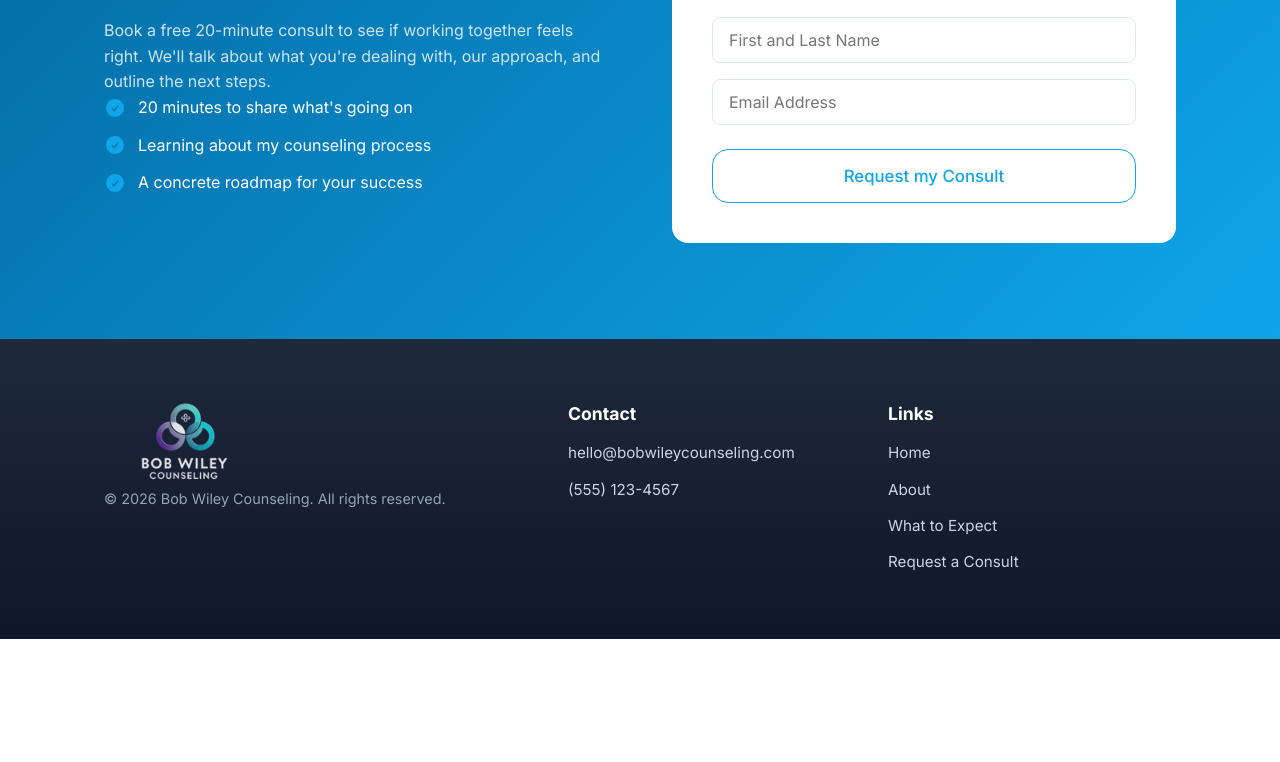
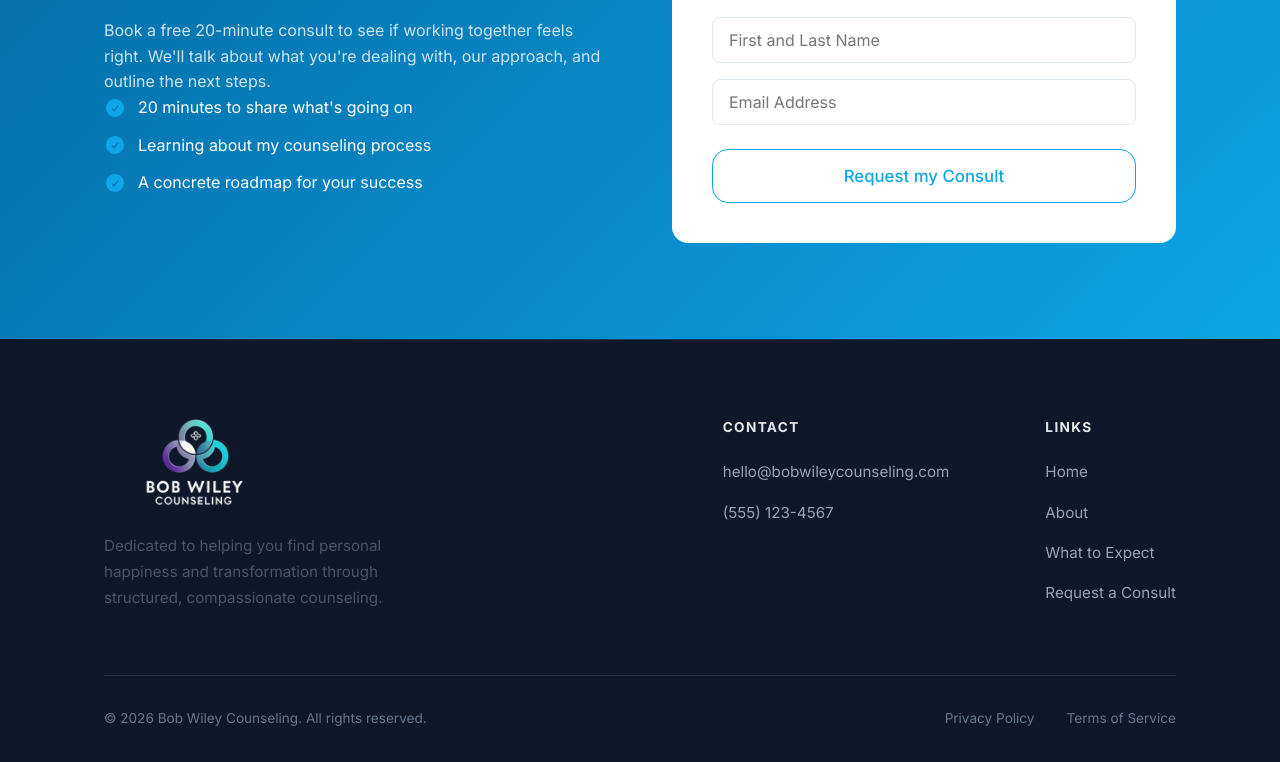
Before and after one commit to SebastianTamayo/bob-wiley-counseling, a Next.js app: page / in a window 1280 px wide. Shown: the part 4354-5116 px from the top of the page. Before the commit the page ends 4993 px from the top, so only its background shows below. Built offline with nearby package versions, Linux system fonts and the light colour scheme; no server answers; a web font is replaced by a local one.

Commit message:
style: execute 10x footer architecture with flexbox and micro-animations

```diff
--- a/src/app/globals.css
+++ b/src/app/globals.css
@@ -238,72 +238,121 @@ button, input, textarea {
    Footer
    ========================================= */
 .footer {
-  background: linear-gradient(180deg, #1e293b 0%, #0f172a 100%);
+  background: #0f172a; /* Solid deep bg */
   color: #f8fafc;
-  padding: 4rem 0 2rem;
+  padding: 5rem 0 2rem;
+  position: relative;
+  overflow: hidden;
 }
 
-.footer-container {
-  display: grid;
-  grid-template-columns: 1.5fr 1fr 1fr;
-  gap: 2rem;
-  margin-bottom: 2rem;
+/* Optional glow effect at top boundary */
+.footer::before {
+  content: '';
+  position: absolute;
+  top: 0;
+  left: 0;
+  width: 100%;
+  height: 1px;
+  background: linear-gradient(90deg, transparent 0%, var(--color-primary) 50%, transparent 100%);
+  opacity: 0.3;
 }
 
-.footer-brand {
-  color: white;
-  margin-bottom: 0.5rem;
+.footer-top {
+  display: flex;
+  justify-content: space-between;
+  gap: 4rem;
+  margin-bottom: 4rem;
+}
+
+.footer-brand-col {
+  max-width: 350px;
 }
 
 .footer-logo-img {
-  height: 80px;
+  height: 90px;
   width: auto;
-  display: block;
-  margin-bottom: 0.25rem;
-  opacity: 0.9;
+  margin-bottom: 1.5rem;
+  opacity: 1 !important;
 }
 
-.footer-copyright {
-  color: #94a3b8;
-  font-size: 0.9rem;
+.footer-mission {
+  color: var(--color-text-light);
+  line-height: 1.7;
+  font-size: 0.95rem;
+}
+
+.footer-links-wrapper {
+  display: flex;
+  gap: 6rem;
 }
 
 .footer-heading {
   color: white;
-  font-size: 1.1rem;
-  margin-bottom: 1rem;
+  font-size: 0.85rem;
+  text-transform: uppercase;
+  letter-spacing: 0.1em;
+  margin-bottom: 1.5rem;
   font-family: var(--font-body);
-}
-
-.footer-text {
-  color: #cbd5e1;
-  margin-bottom: 0.5rem;
-  font-size: 0.95rem;
+  opacity: 0.9;
 }
 
 .footer-nav {
   display: flex;
   flex-direction: column;
-  gap: 0.75rem;
+  gap: 1rem;
 }
 
 .footer-nav a {
-  color: #cbd5e1;
+  color: #94a3b8;
   font-size: 0.95rem;
+  transition: all 0.2s ease;
 }
 
 .footer-nav a:hover {
   color: white;
+  transform: translateX(4px);
+}
+
+.footer-bottom {
+  display: flex;
+  justify-content: space-between;
+  align-items: center;
+  padding-top: 2rem;
+  border-top: 1px solid rgba(255,255,255,0.1);
+}
+
+.footer-copyright {
+  color: #64748b;
+  font-size: 0.85rem;
+}
+
+.footer-legal {
+  display: flex;
+  gap: 2rem;
+}
+
+.footer-legal a {
+  color: #64748b;
+  font-size: 0.85rem;
+  transition: all 0.2s ease;
+}
+
+.footer-legal a:hover {
+  color: white;
 }
 
 @media (max-width: 768px) {
-  .desktop-nav {
-    display: none;
+  .footer-top {
+    flex-direction: column;
   }
-
-  .footer-container {
-    grid-template-columns: 1fr;
-    gap: 2rem;
+  .footer-links-wrapper {
+    flex-direction: column;
+    gap: 3rem;
+  }
+  .footer-bottom {
+    flex-direction: column;
+    gap: 1rem;
+    text-align: center;
   }
 }
 
--- a/src/components/Footer.tsx
+++ b/src/components/Footer.tsx
@@ -3,13 +3,18 @@ import Link from 'next/link';
 export default function Footer() {
   return (
     <footer className="footer">
-      <div className="container footer-container">
-        <div className="footer-col">
+      <div className="container">
+        <div className="footer-top">
+          <div className="footer-brand-col">
             <Link href="/" className="footer-brand-link">
               <img src="/images/logo.png" alt="Bob Wiley Counseling" className="footer-logo-img" />
             </Link>
-          <p className="footer-copyright">&copy; {new Date().getFullYear()} Bob Wiley Counseling. All rights reserved.</p>
+            <p className="footer-mission">
+              Dedicated to helping you find personal happiness and transformation through structured, compassionate counseling.
+            </p>
           </div>
+
+          <div className="footer-links-wrapper">
             <div className="footer-col">
               <h4 className="footer-heading">Contact</h4>
               <nav className="footer-nav">
@@ -27,6 +32,16 @@ export default function Footer() {
               </nav>
             </div>
           </div>
+        </div>
+
+        <div className="footer-bottom">
+          <p className="footer-copyright">&copy; {new Date().getFullYear()} Bob Wiley Counseling. All rights reserved.</p>
+          <div className="footer-legal">
+            <Link href="#">Privacy Policy</Link>
+            <Link href="#">Terms of Service</Link>
+          </div>
+        </div>
+      </div>
     </footer>
   );
 }
```
Lines whose indentation alone changed are shown as unchanged.
